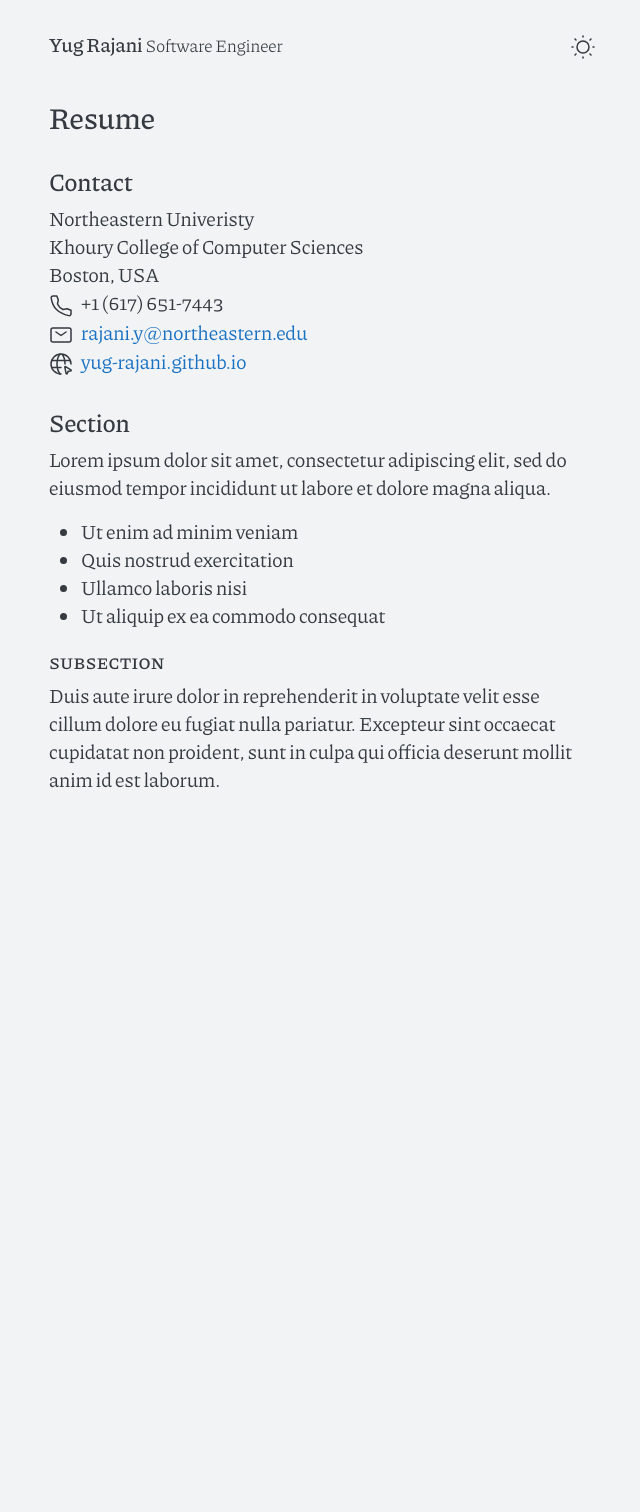
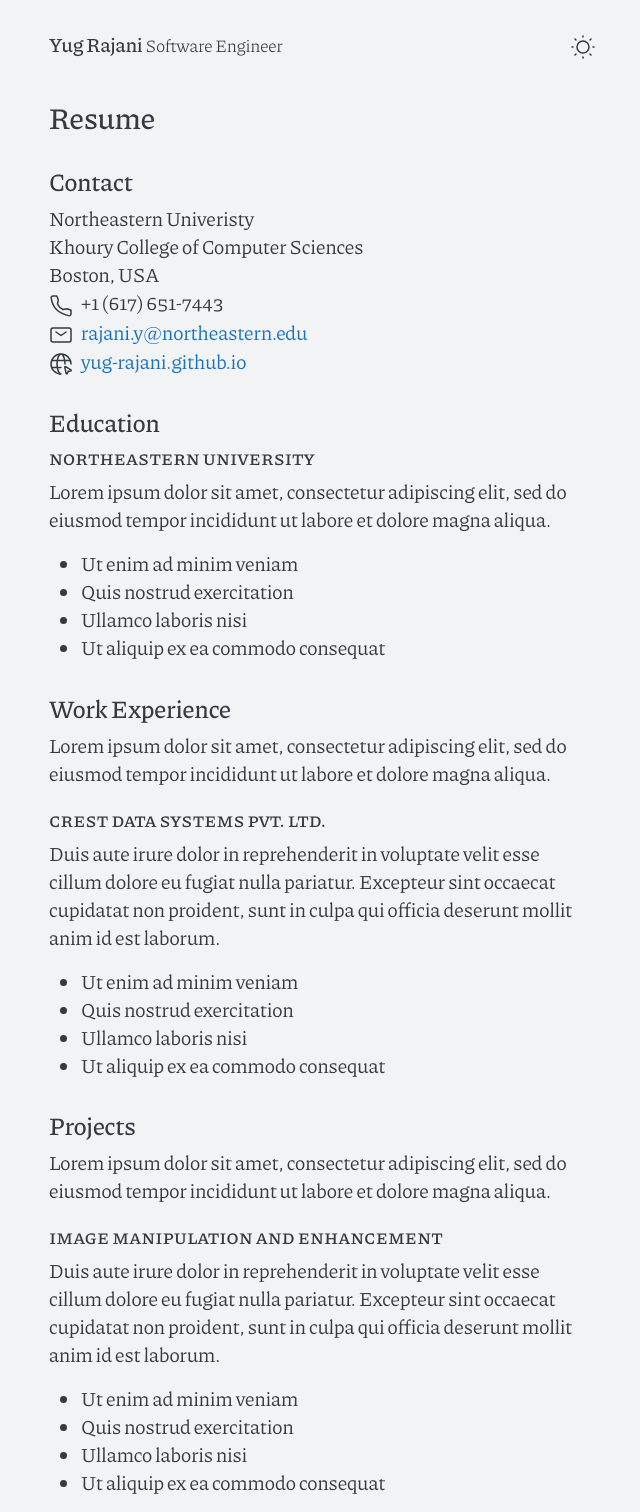
Before and after one commit to yug-rajani/yug-rajani.github.io, a Jekyll site: the page built from cv.md, in a window 1280 px wide. Shown: the whole page, without its empty margins (318-958 px from the left). Built offline with Jekyll 4.4.1, drawn with Linux system fonts in a browser that asks for light colours; before the commit the page ends 900 px from its top, so only the background shows below that.

Commit message:
Add CV skeleton

```diff
--- a/cv.md
+++ b/cv.md
@@ -1,13 +1,15 @@
 ---
 layout: cv
-title: CV
+title: Resume
 ---
 
 # Resume
 
 {% include contact.html %}
 
-## Section
+## Education
+
+### Northeastern University
 
 Lorem ipsum dolor sit amet, consectetur adipiscing elit, sed do eiusmod tempor incididunt ut labore et dolore magna aliqua.
 
@@ -16,6 +18,28 @@ Lorem ipsum dolor sit amet, consectetur adipiscing elit, sed do eiusmod tempor i
 * Ullamco laboris nisi
 * Ut aliquip ex ea commodo consequat
 
-### Subsection
+## Work Experience
+
+Lorem ipsum dolor sit amet, consectetur adipiscing elit, sed do eiusmod tempor incididunt ut labore et dolore magna aliqua.
+
+### Crest Data Systems Pvt. Ltd.
 
 Duis aute irure dolor in reprehenderit in voluptate velit esse cillum dolore eu fugiat nulla pariatur. Excepteur sint occaecat cupidatat non proident, sunt in culpa qui officia deserunt mollit anim id est laborum.
+
+* Ut enim ad minim veniam
+* Quis nostrud exercitation
+* Ullamco laboris nisi
+* Ut aliquip ex ea commodo consequat
+
+## Projects
+
+Lorem ipsum dolor sit amet, consectetur adipiscing elit, sed do eiusmod tempor incididunt ut labore et dolore magna aliqua.
+
+### Image Manipulation and Enhancement
+
+Duis aute irure dolor in reprehenderit in voluptate velit esse cillum dolore eu fugiat nulla pariatur. Excepteur sint occaecat cupidatat non proident, sunt in culpa qui officia deserunt mollit anim id est laborum.
+
+* Ut enim ad minim veniam
+* Quis nostrud exercitation
+* Ullamco laboris nisi
+* Ut aliquip ex ea commodo consequat
```
Also changed, not shown: index.md (+1 -1 lines).
